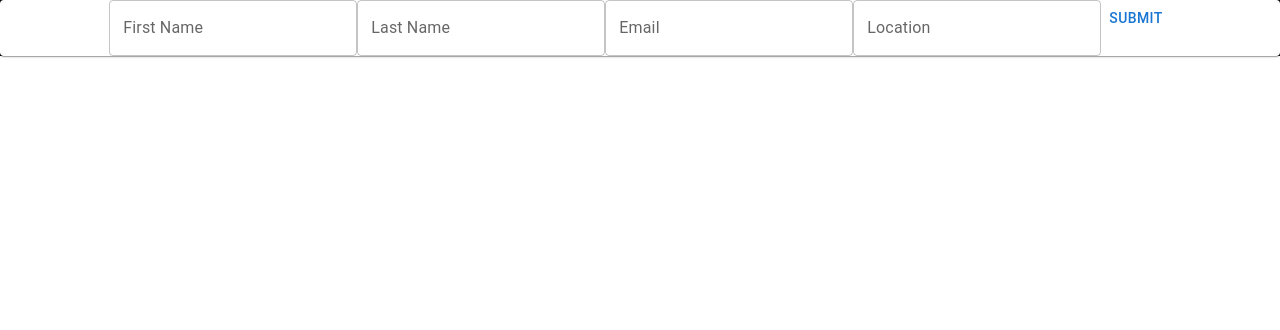
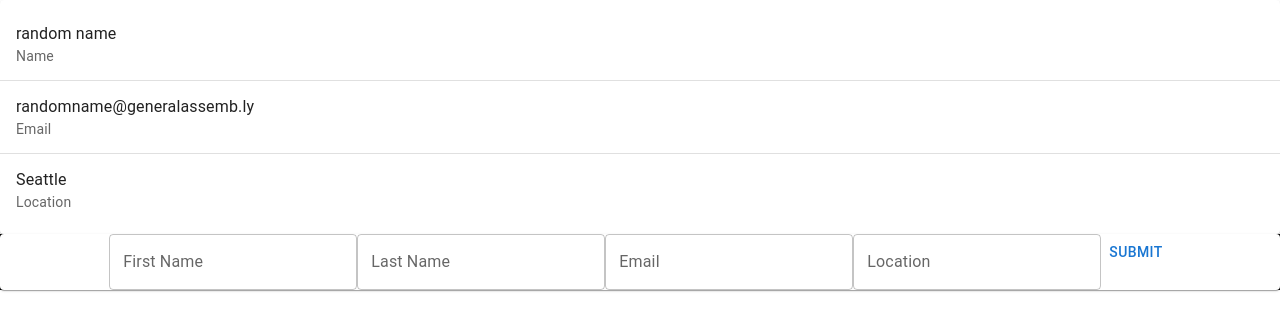
Before and after one commit to chrsteffen1/Material-UI-practice, a React (Create React App) app: page / in a window 1280 px wide. Shown: the top 330 px of the page. Built offline with nearby package versions, Linux system fonts and the light colour scheme.

Commit message:
display the state

```diff
--- a/src/App.js
+++ b/src/App.js
@@ -1,9 +1,13 @@
 import './App.css';
-import { useState } from 'react';
+import { useState, useEffect } from 'react';
 import Box from '@mui/material/Box'
 import Button from '@mui/material/Button'
 import Paper from '@mui/material/Paper'
 import TextField from '@mui/material/TextField'
+import List from '@mui/material/List'
+import ListItem from '@mui/material/ListItem'
+import ListItemText from '@mui/material/ListItemText'
+import Divider from '@mui/material/Divider'
 
 function App() {
   const [display, setDisplay] = useState({
@@ -28,8 +32,32 @@ function App() {
     setDisplay(formData)
   }
 
+  useEffect(() => {
+    console.log(display, 'use effect')
+  }, [display])
+
   return (
     <div className="App">
+            <Box>
+        <Paper>
+          <List>
+            <ListItem>
+              <ListItemText
+                primary={`${display.firstName} ${display.lastName}`}
+                secondary="Name"
+              />
+            </ListItem>
+            <Divider />
+            <ListItem>
+              <ListItemText primary={display.email} secondary="Email" />
+            </ListItem>
+            <Divider />
+            <ListItem>
+              <ListItemText primary={display.location} secondary="Location" />
+            </ListItem>
+          </List>
+        </Paper>
+      </Box>
       <Box className='box'>
         <Paper>
         <form onSubmit={handleSubmit}>
```
